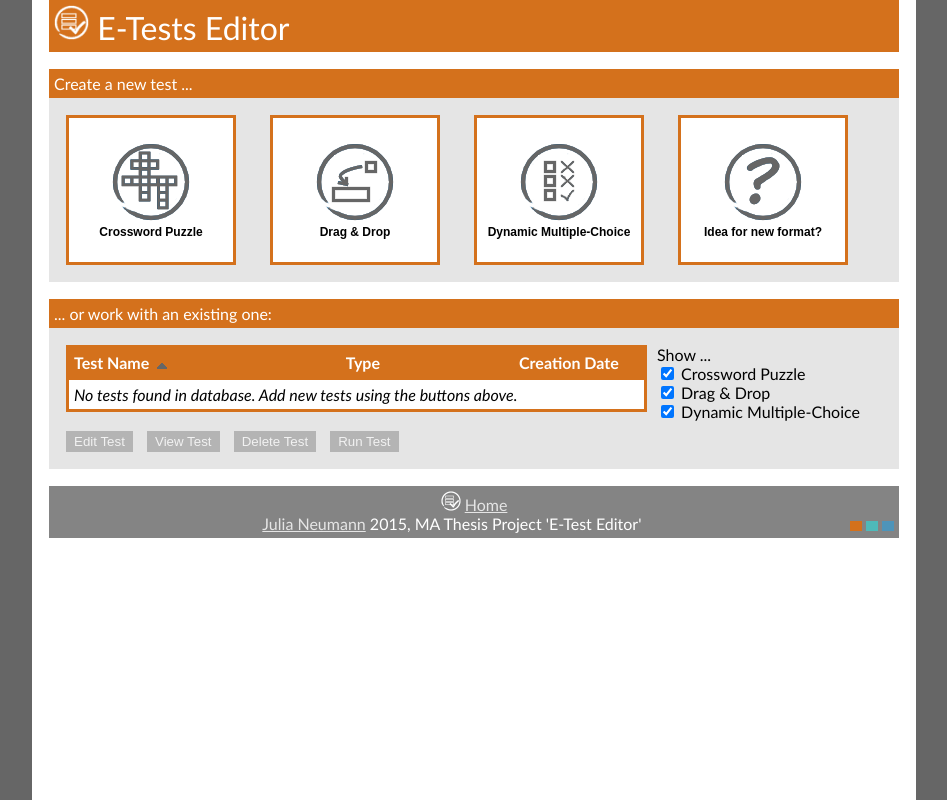
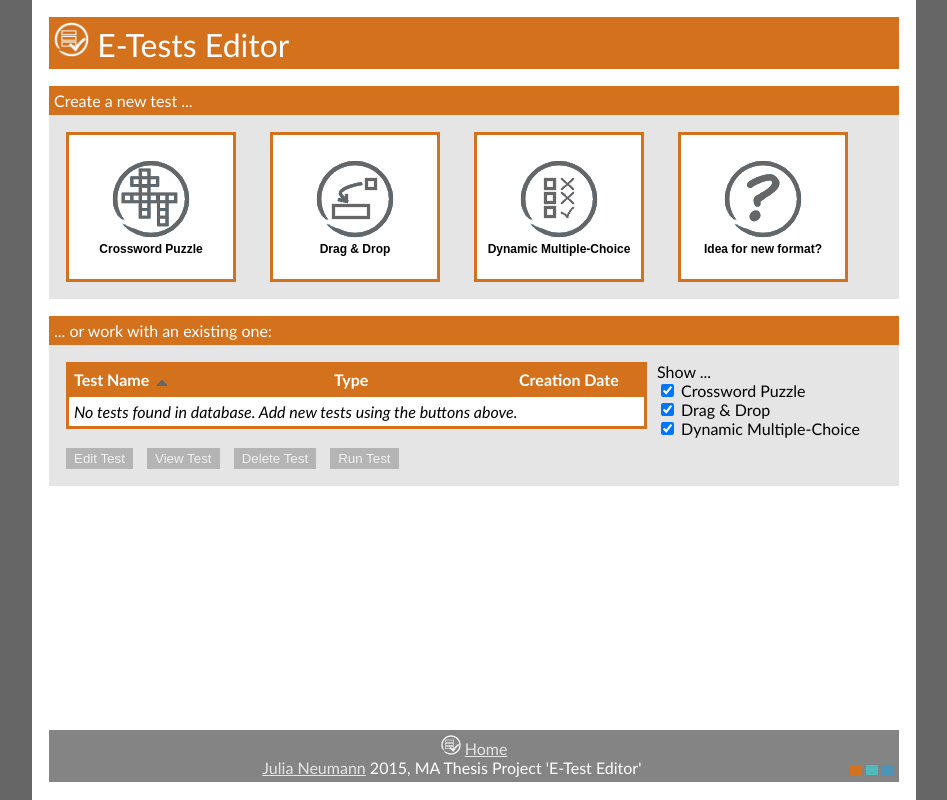
Before and after one commit to JuliaNeumann/e_tests, a PHP site: page /e_tests/ in a window 1280 px wide. Shown: the whole page, without its empty margins (166-1113 px from the left). Run offline with PHP 8.4, Linux system fonts and the light colour scheme; data comes from the database, SQL or seed files in the repository; data that the repository does not hold is empty.

Commit message:
make footer stick to bottom of page

```diff
--- a/css/styles_general.css
+++ b/css/styles_general.css
@@ -72,6 +72,21 @@ GENERAL STYLE SHEET
 
 /*************************************************************************************************************************/
 
+html, body {
+    height: 100%;
+}
+
+#wrapper { /*makes footer stay at bottom of page*/
+    min-height: 100vh;
+    height: auto !important;
+    height: 100%;
+    margin: 0 auto -70px; /*negative value of the footer's & .push height */
+}
+
+.push { /*makes footer stay at bottom of page*/
+    height: 70px;
+}
+
 body {
 	font-family: Calibri, "Trebuchet MS", sans-serif;
 	text-align: justify;
@@ -117,6 +132,7 @@ header, footer {
 footer {
 	text-align: center;
 	background-color: #848484;
+	border-bottom: 17px solid white;
 }
 
 footer a {
@@ -149,6 +165,7 @@ footer a {
 
 #title_header {
 	margin-bottom: 17px;
+	border-top: 17px solid white;
 	font-size: 2em;
 }
 
@@ -158,7 +175,8 @@ table {
 }
 
 table, th {
-	border: 3px solid;
+	border-width: 3px;
+	border-style: solid;
 }
 
 th {
@@ -168,6 +186,8 @@ th {
 
 th, td {
 	padding: 5px;
+	vertical-align: top;
+	text-align: left;
 }
 
 .right_aligned {
--- a/css/styles_index.css
+++ b/css/styles_index.css
@@ -39,11 +39,11 @@ INDEX PAGE STYLE SHEET
 }
 
 #test_name_column {
-	width: 47%;
+	width: 45%;
 }
 
 #test_type_column {
-	width: 30%;
+	width: 32%;
 }
 
 #test_creation_column {
--- a/php_page_elements/page_footer.php
+++ b/php_page_elements/page_footer.php
@@ -4,6 +4,8 @@ PAGE FOOTER
 - provides document footer for all pages, including copyright info
 *************************************************************************************************************************/
 ?>
+				<div class="push"></div> <!-- makes footer stay at bottom of page -->
+			</div> <!-- wrapper div -->
 			<footer id="page_footer">
 				<img src="<?php echo ROOT_PATH; ?>images/index_icon_white.png" id="page_icon" alt="Icon" width="20px" height="20px">
 				<a href="<?php echo ROOT_PATH; ?>index.php">Home</a><br>
@@ -14,6 +16,6 @@ PAGE FOOTER
 					<button class="color_button" id="button_blue"></button>
 				</div>
 			</footer>
-		</div>
+		</div> <!-- content div -->
 	</body>
 </html>
--- a/php_page_elements/page_header.php
+++ b/php_page_elements/page_header.php
@@ -45,7 +45,8 @@ PAGE HEADER
 			</div>
 		</noscript>
 		<div id="content">
-			<header id="title_header">
-				<img src="<?php echo ROOT_PATH; ?>images/<?php echo $section; ?>_icon_white.png" id="page_icon" alt="Icon" width="35px" height="35px">
-				<?php echo $header_text; ?>
-			</header>
+			<div id="wrapper">
+				<header id="title_header">
+					<img src="<?php echo ROOT_PATH; ?>images/<?php echo $section; ?>_icon_white.png" id="page_icon" alt="Icon" width="35px" height="35px">
+					<?php echo $header_text; ?>
+				</header>
```
